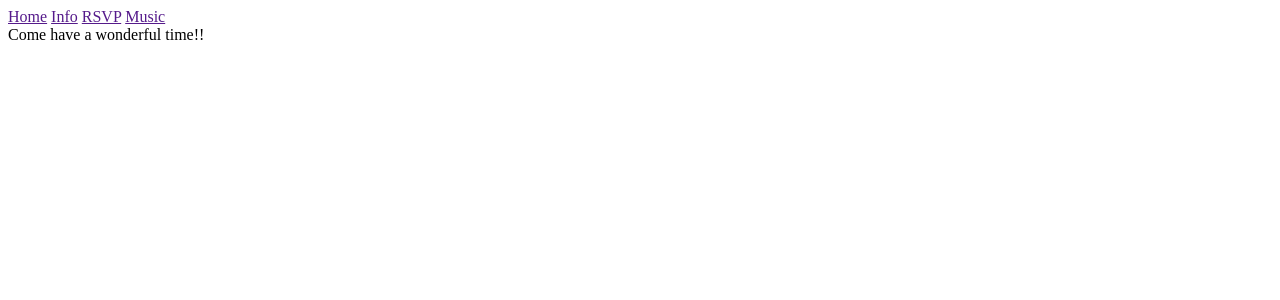
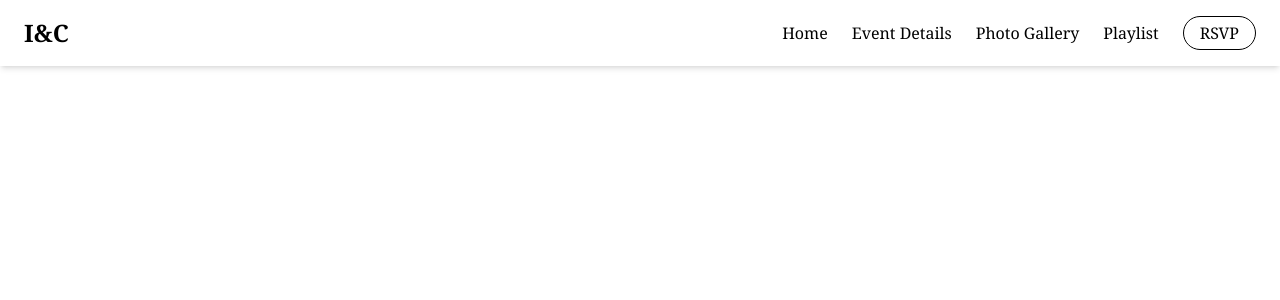
Before and after one commit to Mulack123/wedding_website, a Django app: template main/templates/main/base.html in a window 1280 px wide. Shown: the top 300 px of the page. Run offline with Django 5.2, Linux system fonts and the light colour scheme; the template is opened without the code that fills it, so the values that code supplies are empty; some libraries are stand-ins or nearby versions.

Commit message:
Updated index page

```diff
--- a/main/templates/main/base.html
+++ b/main/templates/main/base.html
@@ -3,18 +3,49 @@
 	<head>
 		<title>{{title}}</title>
 		<!-- CSS -->
+		 <meta charset="UTF-8" />
+  <meta name="viewport" content="width=device-width, initial-scale=1.0" />
+  <script src="https://cdn.tailwindcss.com"></script>
+  <style>
+    body {
+      font-family: 'Georgia', serif;
+    }
+  </style>
 	</head>
 
     <body>
-	<nav>
-	    <a href="">Home</a>
-	    <a href="">Info</a>
-	    <a href="">RSVP</a>
-	    <a href="">Music</a>
-	</nav>
+	<header class="flex justify-between items-center px-6 py-4 bg-white text-black shadow-md relative z-10">
+    <div class="text-2xl font-bold">I&C</div>
+
+    <!-- Hamburger Icon (mobile only) -->
+    <div id="burger" class="space-y-1 md:hidden cursor-pointer z-20">
+      <div class="w-6 h-0.5 bg-black"></div>
+      <div class="w-6 h-0.5 bg-black"></div>
+      <div class="w-6 h-0.5 bg-black"></div>
+    </div>
+
+    <!-- Navigation Menu -->
+    <nav id="mobile-menu" class="hidden flex flex-col gap-6 bg-white text-black absolute top-full left-0 w-full px-6 py-4  z-20 md:flex md:flex-row md:items-center md:static md:w-auto md:p-0 md:gap-6">
+      <a href="index.html" class="hover:text-gray-700 transition">Home</a>
+      <a href="details.html" class="hover:text-gray-700 transition">Event Details</a>
+      <a href="gallery.html" class="hover:text-gray-700 transition">Photo Gallery</a>
+      <a href="playlist.html" class="hover:text-gray-700 transition">Playlist</a>
+      <a href="rsvp.html" class="border border-black px-4 py-1 rounded-full hover:bg-black hover:text-white transition">RSVP</a>
+    </nav>
+  </header>
 	{% block content %}{% endblock content %}
-	<footer>
-		Come have a wonderful time!!
-	</footer>
+
+	<!-- SCRIPTS (inside the body, last) -->
+  <script>
+    document.addEventListener('DOMContentLoaded', () => {
+      const burger = document.getElementById('burger');
+      const menu = document.getElementById('mobile-menu');
+
+      burger.addEventListener('click', () => {
+        menu.classList.toggle('hidden');
+      });
+    });
+  </script>
+
     </body>
 </html>
--- a/main/views.py
+++ b/main/views.py
@@ -4,5 +4,4 @@ from django.template import loader
 
 # Create your views here.
 def home(request):
-    template = loader.get_template("main/index.html")
-    return render(request, "main/index.html", {"name":"Calum"})
+    return render(request, "main/index.html", {"title":"I&C Wedding"})
```
Also changed, not shown: main/templates/main/index.html (+38 -2 lines).
